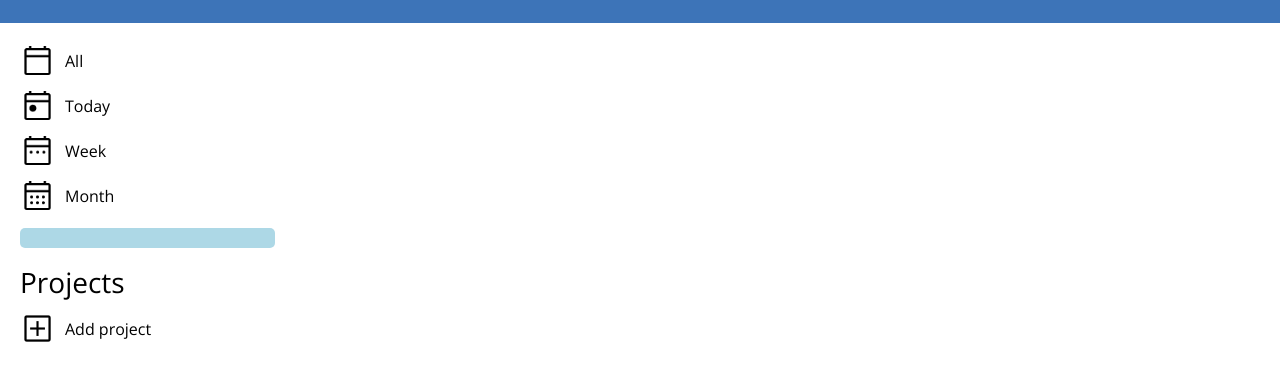
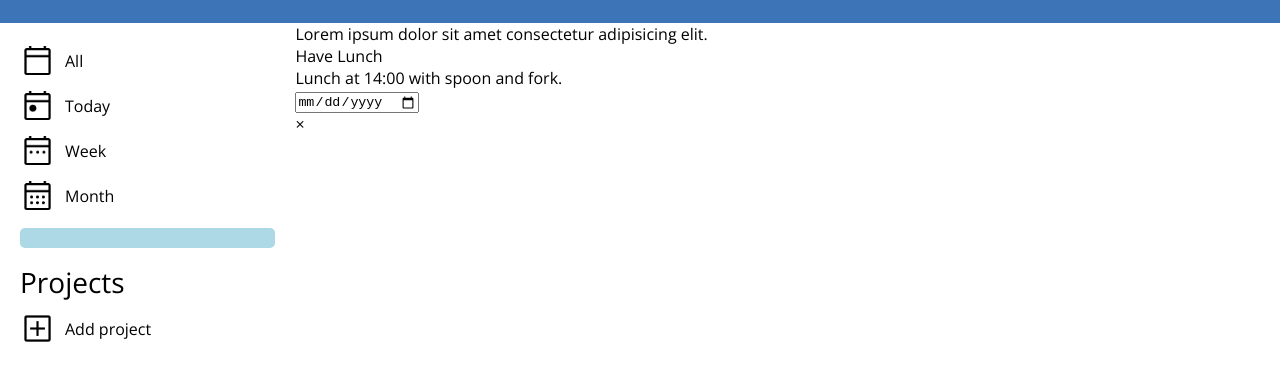
Before and after one commit to godwin-17/odin-todo-list, a website built with webpack: page src/index.html in a window 1280 px wide. Shown: the part 91-472 px from the top of the page. Built offline with nearby package versions, Linux system fonts and the light colour scheme.

Commit message:
Add main section template

```diff
--- a/src/index.html
+++ b/src/index.html
@@ -53,6 +53,24 @@
   </aside>
 
   <main>
+    <div class="main-title-text">
+      Lorem ipsum dolor sit amet consectetur adipisicing elit.
+    </div>
+
+    <div class="todo-item">
+      <div class="todo-details">
+        <div class="todo-title">Have Lunch</div>
+        <div class="todo-description">Lunch at 14:00 with spoon and fork.</div>
+      </div>
+
+      <div class="todo-details-2">
+        <input type="date" name="" id="">
+
+        <div class="delete-todo">
+          &times;
+        </div>
+      </div>
+    </div>
 
   </main>
 </body>
```
